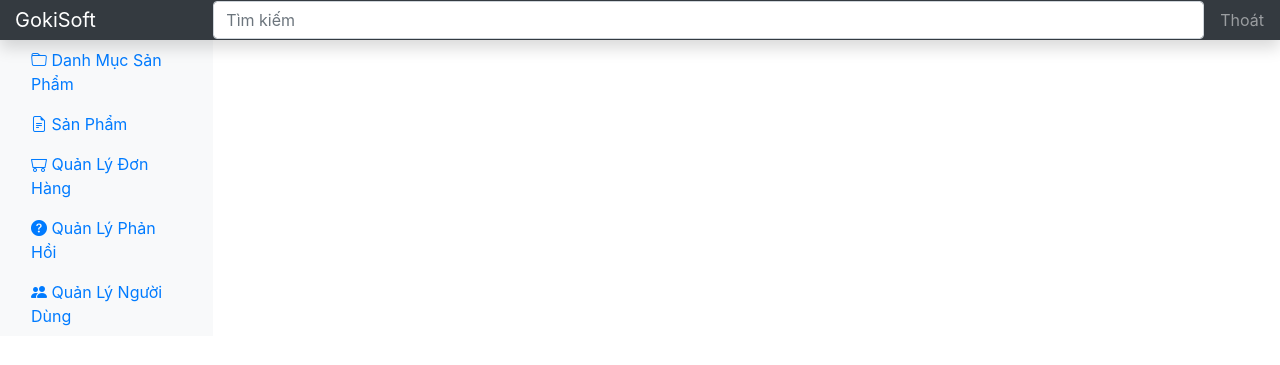
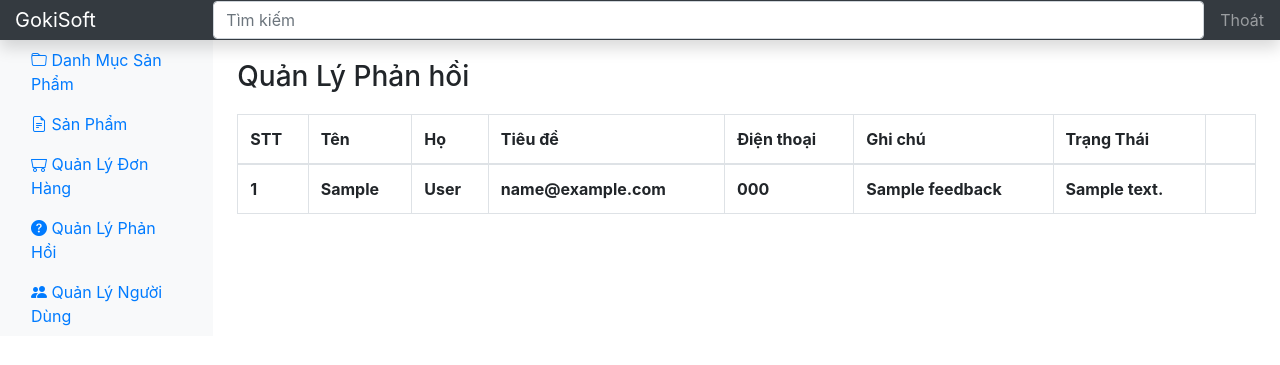
Before and after one commit to HuynhDuc23/ProjectPHP_Shop, a PHP site: page /feedback in a window 1280 px wide. Shown: the top 365 px of the page. Run offline with PHP 8.4, Linux system fonts and the light colour scheme; the visitor is signed in with stand-in values (Sample User, id 1); tables that the repository leaves empty or names only in its code hold one stand-in row (values such as "Sample post"); lists and menus that the app fills with data are empty; some libraries are stand-ins or nearby versions.

Commit message:
done feedback

```diff
--- a/admin/feedback/index.php
+++ b/admin/feedback/index.php
@@ -1,12 +1,62 @@
 <?php
 $title = 'Feedback Page';
 $baseUrl = '../';
-require_once('../layouts/header.php')
+require_once('../layouts/header.php');
+
+$sql = "select * from feedback order by status asc , updated_at desc";
+$data = executeResult($sql);
 ?>
-<div class="row">
-  <div class="col-md-12">
-    <h1>Dashboard</h1>
+<div class="row" style="margin-top: 60px;">
+  <div class="col-md-12 table-responsive">
+    <h3>Quản Lý Phản hồi</h3>
+
+    <table class="table table-bordered table-hover" style="margin-top: 20px;">
+      <thead>
+        <tr>
+          <th>STT</th>
+          <th>Tên</th>
+          <th>Họ</th>
+          <th>Tiêu đề</th>
+          <th>Điện thoại</th>
+          <th>Ghi chú</th>
+          <th>Trạng Thái</th>
+          <th style="width: 50px"></th>
+        </tr>
+      </thead>
+      <tbody>
+        <?php
+        $index = 0;
+        foreach ($data as $item) {
+          echo '<tr>
+					<th>' . (++$index) . '</th>
+          <th>' . ($item['firstname']) . '</th>
+					<th>' . ($item['lastname']) . '</th>
+          <th>' . ($item['email']) . '</th>
+          <th>' . ($item['phone_number']) . '</th>
+          <th>' . ($item['subject_name']) . '</th>
+          <th>' . ($item['note']) . '</th>
+					<td style="width: 50px"> ';
+          if ($item['status'] == 0) {
+            echo '<button onclick="deleteMark(' . $item['id'] . ')" class="btn btn-danger">Đọc</button>';
+          }
+          echo '
+				 </td>
+				</tr>';
+        }
+        ?>
+      </tbody>
+    </table>
   </div>
 </div>
+<script type="text/javascript">
+  function deleteMark(id) {
+    $.post('form_api.php', {
+      'id': id,
+      'action': 'mark'
+    }, function(data) {
+      location.reload();
+    })
+  }
+</script>
 
 <?php require_once('../layouts/header.php') ?>
```
Also changed, not shown: admin/feedback/form_api.php (added, +25 -0 lines), admin/product/editor.php (+20 -1 lines).
